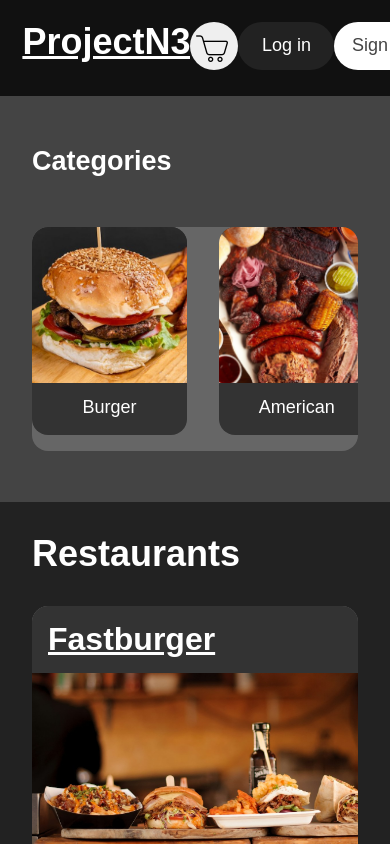
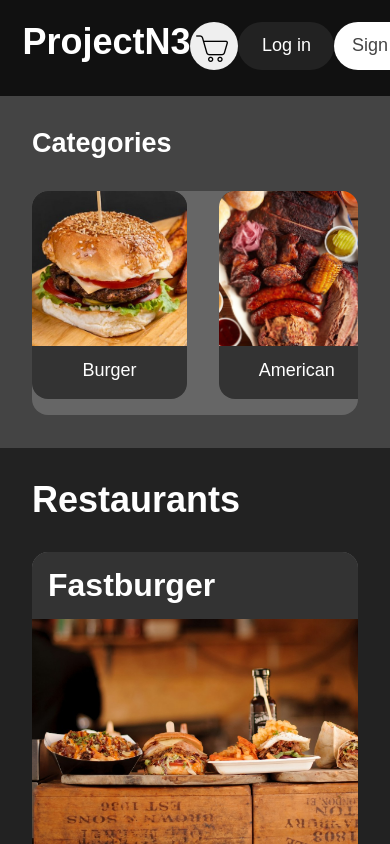
Before and after one commit to globalGLEX/ProjectN3, a React (Vite) app: page / in a window 390 px wide. Shown: the top 844 px of the page. Built offline with nearby package versions, Linux system fonts and the light colour scheme.

Commit message:
adjust css proportions and make OrderModal responsive

```diff
--- a/src/index.css
+++ b/src/index.css
@@ -143,7 +143,9 @@ body {
 }
 
 
-
+a {
+  text-decoration: none;
+}
 
 
 
@@ -204,7 +206,7 @@ header{
   flex-direction: column;
   justify-content: space-evenly;
   width: 100%;
-  height: 25.4rem;
+  height: 22rem;
   background: #444;
   color: #fff;
   padding: 2rem;
@@ -292,7 +294,9 @@ header{
   width: 100%;
   background: #333;
   border-radius: 1rem 1rem 0rem 0rem;
+
 }
+
 .restaurants-item img{
 
   display: block;
@@ -480,8 +484,13 @@ header{
   line-height: 1.5;
   border: none;
   position: fixed; top: 50%; left: 50%; transform: translate(-50%, -50%);
-  z-index: 1;
+  z-index: 3;
 
+}
+@media  screen and (max-width: 580px) {
+  .order-modal {
+    width: 90%;
+  }
 }
 .backdrop {
   background: rgba(0, 0, 0, 0.5);
@@ -501,6 +510,13 @@ header{
   width: 3rem;
   border-radius: 2rem;
   border: none;
+}
+@media  screen and (max-width: 580px) {
+  #closeButton {
+    left: 85%;
+    height: 3.5rem;
+    width: 3.5rem;
+  }
 }
 .order-modal-image {
   height: 20rem;
```
